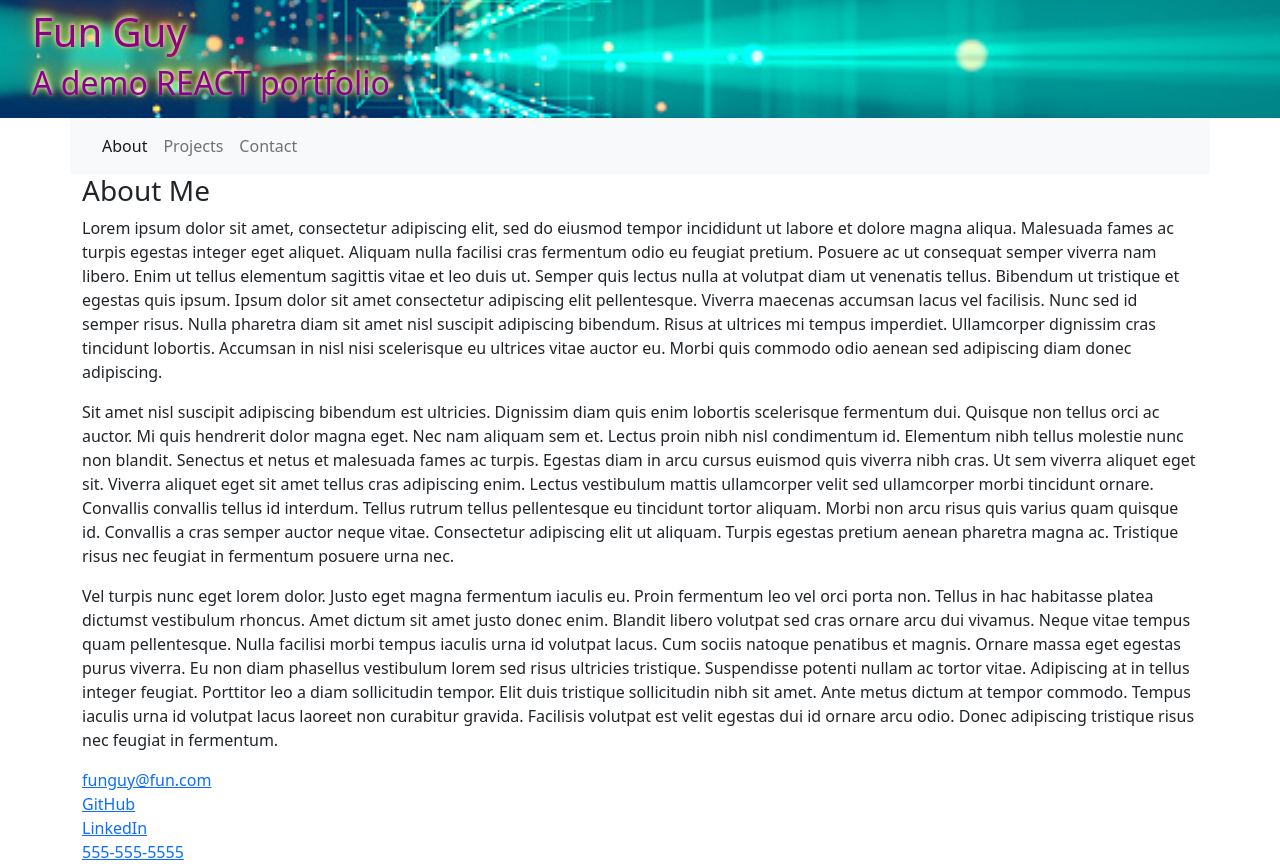
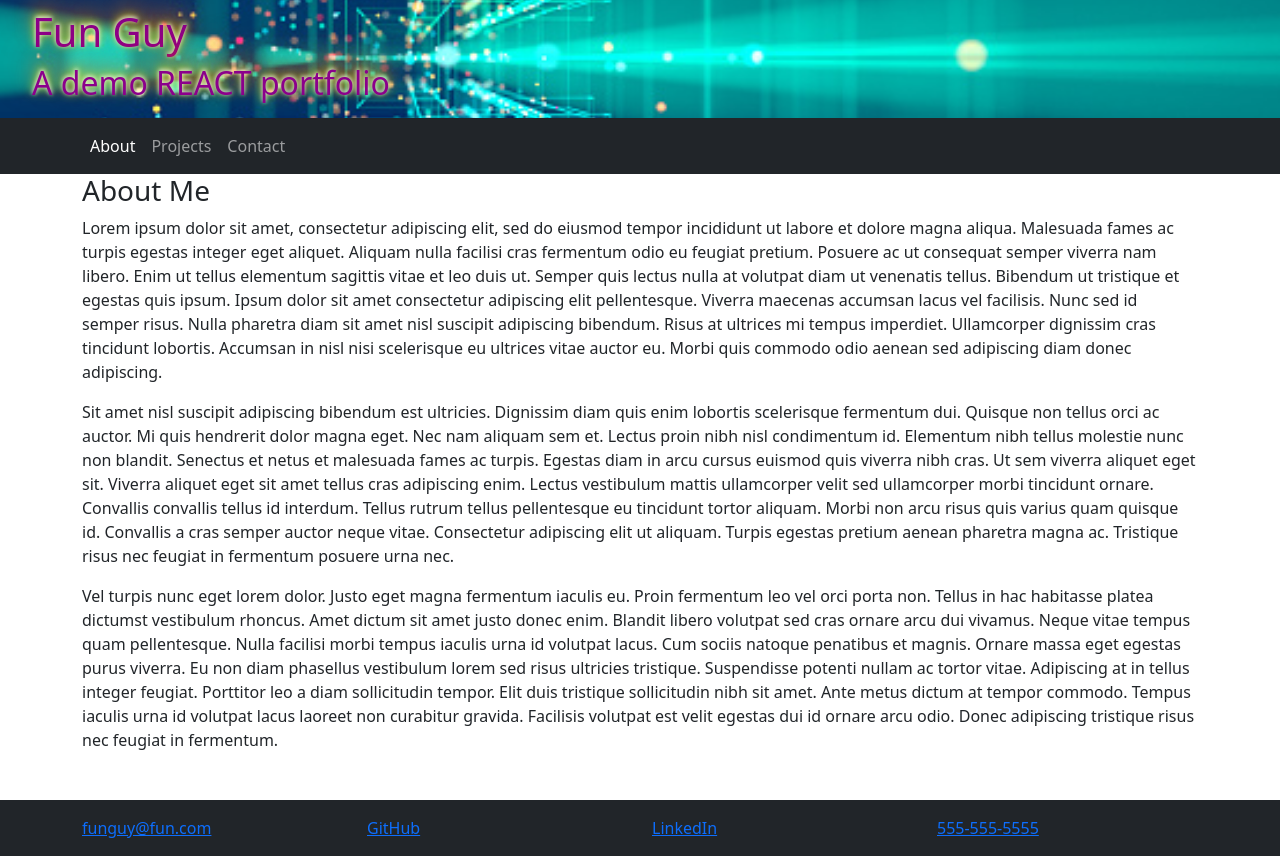
Before and after one commit to bigzeus2005/react-portfolio, a React (Create React App) app: page / in a window 1280 px wide. Built offline with nearby package versions, Linux system fonts and the light colour scheme.

Commit message:
another commit

```diff
--- /dev/null
+++ b/src/components/Footer/assets/css/style.css
@@ -0,0 +1,3 @@
+.footer {
+  margin-top: auto !important;
+}
--- a/src/components/Footer/index.js
+++ b/src/components/Footer/index.js
@@ -1,30 +1,53 @@
 import React from 'react';
+import { Row, Col, Container } from 'react-bootstrap';
+import './assets/css/style.css'
 
-function Footer() {
+const Footer = () => {
   return (
-    <div className='container'>
-      <footer>
+    <div className='footer bg-dark text-light p-3'>
+      <Container >
+        <Col>
+          <Row className='justify-content-between'>
+            <Col>
+              <div className="me-auto">
                 <div>
                   <a href='mailto:funguy@fun.com'>
                     funguy@fun.com
                   </a>
                 </div>
+              </div>
+            </Col>
+            <Col>
+              <div className="me-auto">
                 <div>
                   <a href='https://github.com'>
                     GitHub
                   </a>
                 </div>
+              </div>
+            </Col>
+            <Col>
+              <div className="me-auto">
                 <div>
                   <a href='https://linkedin.com'>
                     LinkedIn
                   </a>
                 </div>
+              </div>
+            </Col>
+            <Col>
+              <div className="me-auto">
                 <div>
                   <a href='tel:555-555-5555'>
                     555-555-5555
                   </a>
                 </div>
-      </footer>
+              </div>
+            </Col>
+
+          </Row>
+        </Col>
+      </Container>
     </div>
   )
 };
--- /dev/null
+++ b/src/components/Navigation/assets/css/style.css
@@ -0,0 +1,8 @@
+nav {
+  background-color: #0A3D6F;
+  color: #fff
+}
+
+.nav-link {
+  color: #fff;
+}
--- a/src/components/Navigation/index.js
+++ b/src/components/Navigation/index.js
@@ -1,40 +1,22 @@
 import React from 'react';
+import './assets/css/style.css';
+import { Navbar, Container, Nav } from 'react-bootstrap';
 
 
 function Navigation({ currentPage, handlePageChange }) {
   return (
-    <nav class="container navbar navbar-expand-lg navbar-light bg-light">
-      <div class="container-fluid">
-        <div class="collapse navbar-collapse" id="navbarNav">
-          <ul class="navbar-nav">
-            <li className="nav-item">
-              <a class="nav-link active" aria-current="page" href="#about"
-                onClick={() => handlePageChange('About')}
-                className={currentPage === 'About' ? 'nav-link active' : 'nav-link'}
-              >
-                About
-              </a>
-            </li>
-            <li className="nav-item">
-              <a class="nav-link active" aria-current="page" href="#projects"
-                onClick={() => handlePageChange('Projects')}
-                className={currentPage === 'Projects' ? 'nav-link active' : 'nav-link'}
-              >
-                Projects
-              </a>
-            </li>
-            <li className="nav-item">
-              <a class="nav-link active" aria-current="page" href="#contact"
-                onClick={() => handlePageChange('Contact')}
-                className={currentPage === 'Contact' ? 'nav-link active' : 'nav-link'}
-              >
-                Contact
-              </a>
-            </li>
-          </ul>
-        </div>
-      </div>
-    </nav>
+    <Navbar className="nav" bg="dark" variant="dark">
+      <Container>
+        <Nav className="me-auto">
+          <Nav.Link href="#about" onClick={() => handlePageChange('About')}
+            className={currentPage === 'About' ? 'nav-link active' : 'nav-link'}>About</Nav.Link>
+          <Nav.Link href="#projects" onClick={() => handlePageChange('Projects')}
+            className={currentPage === 'Projects' ? 'nav-link active' : 'nav-link'}>Projects</Nav.Link>
+          <Nav.Link href="#contact" onClick={() => handlePageChange('Contact')}
+            className={currentPage === 'Contact' ? 'nav-link active' : 'nav-link'}>Contact</Nav.Link>
+        </Nav>
+      </Container>
+    </Navbar>
   )
 };
 
--- a/src/components/Portfolio.js
+++ b/src/components/Portfolio.js
@@ -23,9 +23,11 @@ export default function Portfolio() {
 
   return (
     <div>
-      <Header />
-      <Navigation currentPage={currentPage} handlePageChange={handlePageChange} />
-      {renderPage()}
+      <div className='min-vh-100'>
+        <Header />
+        <Navigation currentPage={currentPage} handlePageChange={handlePageChange} />
+        {renderPage()}
+      </div>
       <Footer />
     </div>
   )
--- a/src/components/Projects/index.js
+++ b/src/components/Projects/index.js
@@ -12,33 +12,52 @@ function Projects() {
       <div>
         <h3>My Projects</h3>
       </div>
-      <div>
-        <div>
+
+      <div class="row justify-content-center">
+        <div class="col"><div className='row col-lg-6'>
+          <div className='col-12'>
             <h2>Project 1</h2>
             <img src={image1} alt='project1'></img>
           </div>
-        <div>
+        </div>
+        </div>
+        <div class="col"><div className='row'>
+          <div className='col-6'>
             <h2>Project 2</h2>
             <img src={image2} alt='project2'></img>
           </div>
-        <div>
+        </div>
+        </div>
+        <div class="w-100"><div className='row'>
+          <div className='col-6'>
             <h2>Project 3</h2>
             <img src={image3} alt='project3'></img>
           </div>
-        <div>
+        </div>
+        </div>
+        <div class="col"><div className='row'>
+          <div className='col-6'>
             <h2>Project 4</h2>
             <img src={image4} alt='project4'></img>
           </div>
-        <div>
+        </div>
+        </div>
+        <div class="col"> <div className='row'>
+          <div className='col-6'>
             <h2>Project 5</h2>
             <img src={image5} alt='project5'></img>
           </div>
-        <div>
+        </div>
+        </div>
+      </div>
+      <div class="col"><div className='row'>
+        <div className='col-6'>
           <h2>Project 6</h2>
           <img src={image6} alt='project6'></img>
         </div>
       </div>
       </div>
+    </div >
   )
 };
 
--- a/src/index.css
+++ b/src/index.css
@@ -1,10 +1,11 @@
-body {
+body, html {
   margin: 0;
   font-family: -apple-system, BlinkMacSystemFont, 'Segoe UI', 'Roboto', 'Oxygen',
     'Ubuntu', 'Cantarell', 'Fira Sans', 'Droid Sans', 'Helvetica Neue',
     sans-serif;
   -webkit-font-smoothing: antialiased;
   -moz-osx-font-smoothing: grayscale;
+  min-height: 100vh !important;
 }
 
 code {
```
Lines whose indentation alone changed are shown as unchanged.
